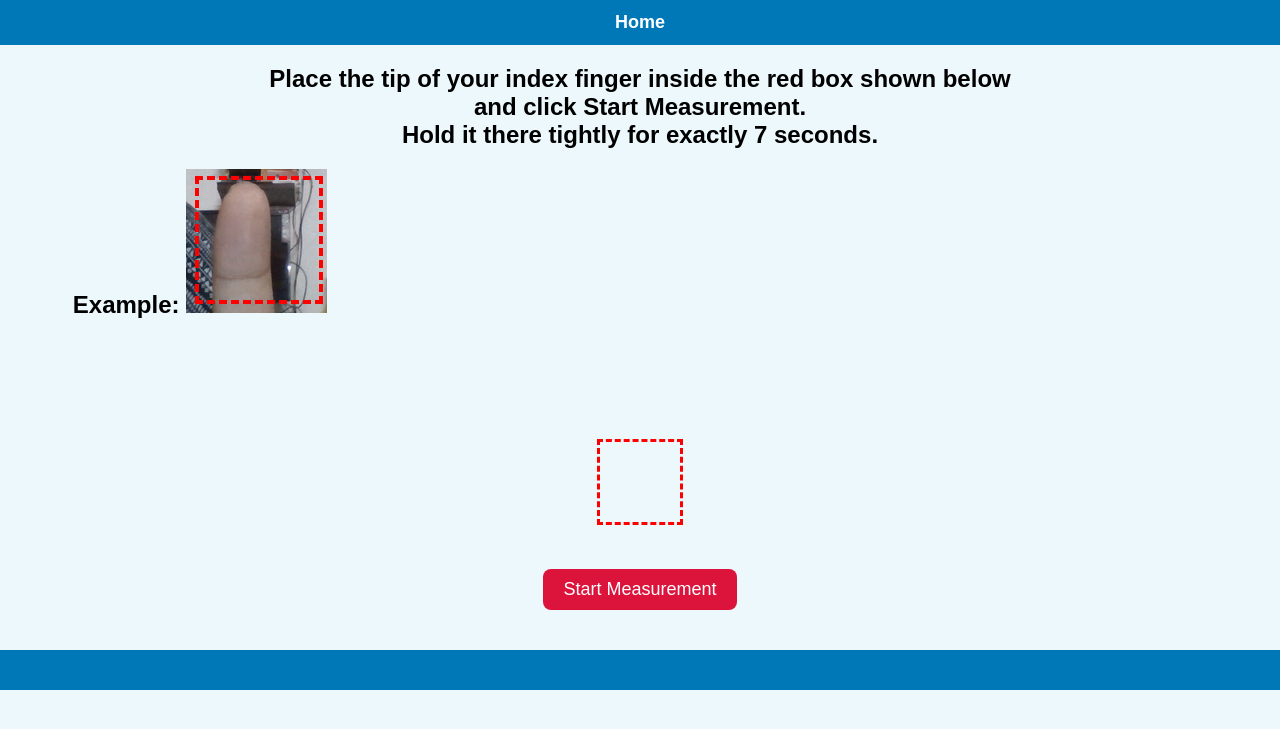
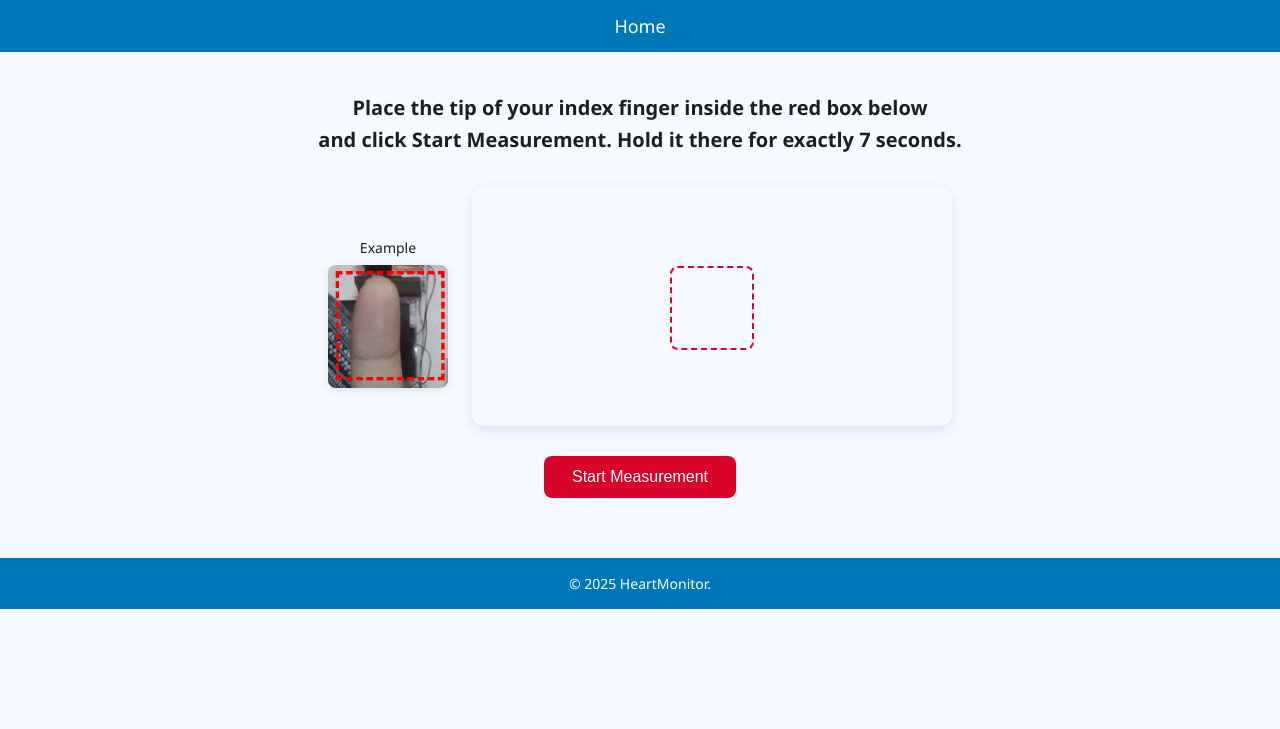
Before and after one commit to anugya22/Heart_rate_monitor, a Flask app: page /measure in a window 1280 px wide. Shown: the top 729 px of the page. Run offline with Flask 3, Linux system fonts and the light colour scheme.

Commit message:
Update measure.html

```diff
--- a/templates/measure.html
+++ b/templates/measure.html
@@ -1,122 +1,166 @@
 <!DOCTYPE html>
-<html>
+<html lang="en">
 <head>
+  <meta charset="UTF-8" />
+  <meta name="viewport" content="width=device-width, initial-scale=1.0" />
   <title>Heart Rate Measurement</title>
   <style>
+    :root {
+      --primary: #0077b6;
+      --accent: #d90429;
+      --background: #f4faff;
+      --text: #1e1e1e;
+      --light-gray: #e0e0e0;
+    }
+
     body {
-      font-family: Arial, sans-serif;
-      font-size: 16;
-      background-color: #e8f7facb;
       margin: 0;
       padding: 0;
+      font-family: 'Segoe UI', sans-serif;
+      background-color: var(--background);
+      color: var(--text);
     }
+
     nav {
-      background-color: #0077b6;
-      padding: 12px;
+      background-color: var(--primary);
+      padding: 14px 0;
       text-align: center;
     }
+
     nav a {
       color: white;
+      font-size: 18px;
       text-decoration: none;
-      font-weight: bold;
-      font-size: 18px;
+      font-weight: 500;
     }
+
     h2 {
       text-align: center;
-      margin-top: 20px;
+      margin: 40px 20px 10px;
+      font-size: 20px;
+      line-height: 1.6;
     }
-    #video-container {
-      position: relative;
+
+    .container {
+      max-width: 800px;
+      margin: 0 auto;
+      padding: 0 20px;
+    }
+
+
+
+    /* New flex container for example image + video */
+    .flex-example-video {
       display: flex;
       justify-content: center;
-      margin-top: 20px;
+      align-items: center;
+      margin-top: 30px;
+      gap: 24px;
     }
-    #video {
-      width: 450px;
-      height: 200px;
+
+    .flex-example-video img {
+      width: 120px;
+      border-radius: 8px;
+      box-shadow: 0 2px 8px rgba(0,0,0,0.1);
+      display: block;
+    }
+
+    .flex-example-video h3 {
+      font-size: 14px;
+      margin-bottom: 8px;
+      text-align: center;
+      font-weight: 500;
+    }
+
+    /* Video styles */
+    video#video {
+      width: 480px;
+      height: 240px;
+      border-radius: 12px;
       transform: scaleX(-1);
+      box-shadow: 0 4px 12px rgba(0, 0, 0, 0.1);
+      display: block;
     }
+
     #overlay-box {
       position: absolute;
-  border: 3px dashed red;
-  top: 100px;
+      border: 2px dashed var(--accent);
+      top: 80px;
       left: 50%;
       width: 80px;
       height: 80px;
+      transform: translateX(-50%);
       pointer-events: none;
-  transform: translateX(-50%);
+      border-radius: 8px;
     }
 
     #start-btn {
       display: block;
       margin: 30px auto;
-  padding: 10px 20px;
-  font-size: 18px;
-  background-color: crimson;
+      padding: 12px 28px;
+      font-size: 16px;
+      background-color: var(--accent);
       color: white;
       border: none;
+      border-radius: 8px;
       cursor: pointer;
-  border-radius: 8px;
-  transition: background-color 0.2s, transform 0.1s;
+      transition: background 0.2s ease;
     }
 
     #start-btn:active {
-  background-color: #a3001a;
-  transform: scale(0.95);
+      background-color: #a6001e;
     }
 
     #bpmResult {
       text-align: center;
-      font-size: 20px;
+      font-size: 18px;
       margin-top: 10px;
     }
+
     footer {
-  background-color: #0077b6;
+      background-color: var(--primary);
       color: white;
       text-align: center;
-  padding: 20px ;
-  margin-top: 40px;
-  position: relative;
-  bottom: 0;
-  width: 100%;
-  font-size: 16px;
-}
-    #example{
-      text-align: right;
-      width: 40%;
-    max-width: 400px;
-    border-radius: 1rem;
+      padding: 16px 0;
+      margin-top: 60px;
+      font-size: 14px;
     }
 
   </style>
 </head>
 <body>
+
   <nav>
     <a href="/">Home</a>
-
   </nav>
 
+  <div class="container">
     <h2>
-    Place the <strong>tip</strong> of your index finger inside the red box shown below<br>
-    and click <strong>Start Measurement</strong>.<br>
-    Hold it there tightly for exactly 7 seconds.
+      Place the <strong>tip</strong> of your index finger inside the red box below<br />
+      and click <strong>Start Measurement</strong>. Hold it there for exactly 7 seconds.
     </h2>
-  <div id="example">
-  <h2>Example:
-<img src="{{ url_for('static', filename='images/example.png') }}" alt="Heart Monitor">
-</h2>
+
+    <div class="flex-example-video">
+      <div>
+        <h3>Example</h3>
+        <img src="{{ url_for('static', filename='images/example.png') }}" alt="Example finger placement" />
       </div>
-</body>
-  <div id="video-container">
-    <video id="video" autoplay></video>
+
+      <div style="position: relative;">
+        <video id="video" autoplay muted></video>
         <div id="overlay-box"></div>
+      </div>
     </div>
 
     <button id="start-btn" onclick="measureBPM()">Start Measurement</button>
     <p id="bpmResult"></p>
+  </div>
+
+  <footer>
+    &copy; 2025 HeartMonitor.
+  </footer>
 
   <script>
-    src="{{ url_for('static', filename='script.js') }}"
     let videoStream;
 
     navigator.mediaDevices.getUserMedia({ video: true }).then((stream) => {
@@ -126,7 +170,7 @@
     });
 
     function measureBPM() {
-  const duration = 7; // seconds
+      const duration = 7;
       const fps = 30;
       const interval = 1000 / fps;
       const total_frames = duration * fps;
@@ -143,10 +187,8 @@
       const statusText = document.getElementById("bpmResult");
       const startBtn = document.getElementById("start-btn");
 
-  // Disable the button during measurement
       startBtn.disabled = true;
       startBtn.style.cursor = "not-allowed";
-
       statusText.innerText = "Wait for 7 seconds...";
 
       const intervalId = setInterval(() => {
@@ -160,7 +202,6 @@
         intensity_values.push(redSum / (data.length / 4));
         frames++;
 
-    // Update status messages at different time marks
         const secondsPassed = frames / fps;
         if (secondsPassed > 3 && secondsPassed <= 5) {
           statusText.innerText = "A little more, hold steady...";
@@ -170,7 +211,6 @@
 
         if (frames >= total_frames) {
           clearInterval(intervalId);
-
           if (videoStream) {
             videoStream.getTracks().forEach(track => track.stop());
           }
@@ -202,13 +242,7 @@
         }
       }, interval);
     }
-
   </script>
-
-
-   <footer>
-
-</footer>
 
 </body>
 </html>
```
Lines whose indentation alone changed are shown as unchanged.
